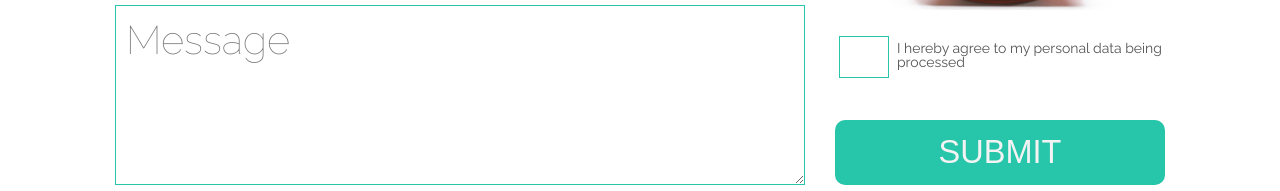
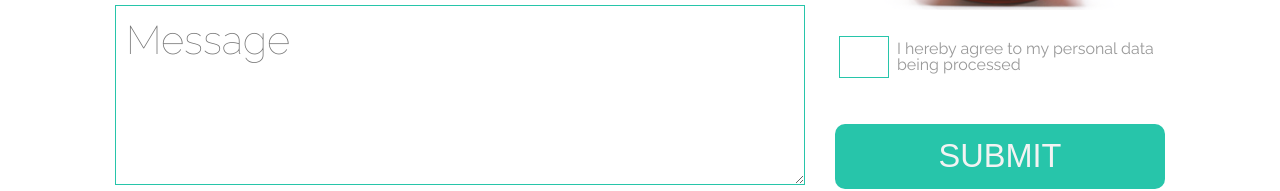
Before and after one commit to mlmmn/Sit-on-Chair, a plain HTML site: page index.html in a window 1280 px wide. Shown: the part 1767-1958 px from the top of the page. Drawn offline with Linux system fonts and the light colour scheme.

Commit message:
fix form agreement font color

```diff
--- a/style/style.css
+++ b/style/style.css
@@ -639,7 +639,8 @@ textarea.contact__form__input {
 }
 
 .contact__form__agreement {
-  font-size: 1.4rem;
+  color: #999999;
+  font-size: 1.6rem;
   margin: 3.1rem auto;
   display: block;
 }
```
